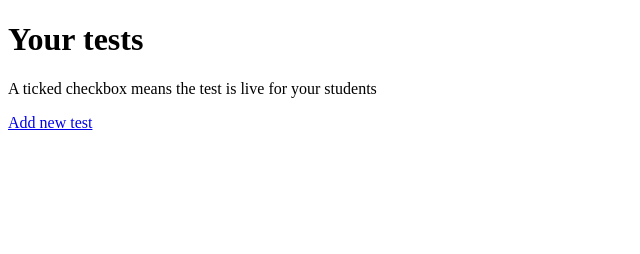
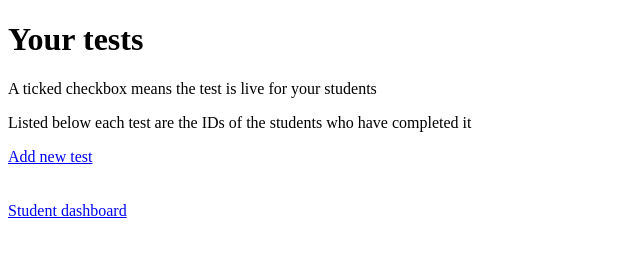
Before and after one commit to jwbackhouse/class-tests, a website: page client/teacher.html in a window 1280 px wide. Shown: the whole page, without its empty margins (0-640 px from the left). Drawn offline with Linux system fonts and the light colour scheme; no server answers.

Commit message:
Refine UI copy & add footer.

```diff
--- a/client/teacher.html
+++ b/client/teacher.html
@@ -11,8 +11,15 @@
 <body>
   <h1>Your tests</h1>
   <p>A ticked checkbox means the test is live for your students</p>
-  <ul id='test-list'></ul>
+  <p>Listed below each test are the IDs of the students who have completed it</p>
+  <div id='test-list'></div>
   <a href="./add-test.html">Add new test</a>
+
+  <footer>
+    <br />
+    <br />
+    <a href='./student.html'>Student dashboard</a>
+  </footer>
 
   <script src='./scripts/teacher.js'></script>
 </body>
```
Also changed, not shown: client/student.html (+7 -0 lines).
